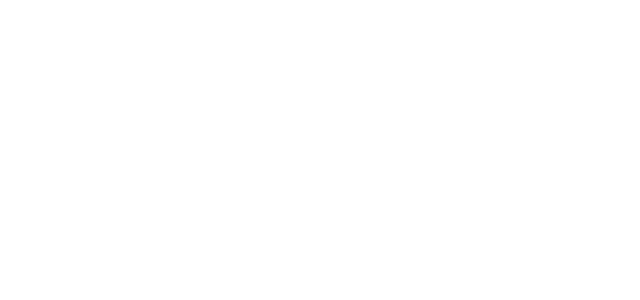
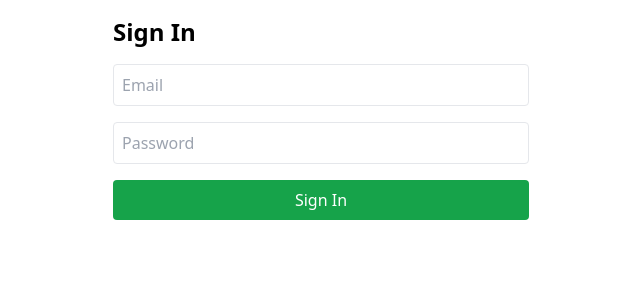
Before and after one commit to cuongnc0211/bukmeup_fe, a Nuxt app: page /sign_in in a window 1280 px wide. Before the commit this address had no page. Shown: the top 300 px of the page, without its empty margins (319-959 px from the left). Built offline with nearby package versions, Linux system fonts and the light colour scheme.

Commit message:
small change

```diff
--- /dev/null
+++ b/pages/sign_in.vue
@@ -0,0 +1,60 @@
+<script setup>
+  import { useRouter } from 'vue-router'
+
+  const route = useRoute()
+  const router = useRouter()
+
+  const email = ref('')
+  const password = ref('')
+  const errors = ref()
+
+  const auth = useAuthStore()
+
+  const handleSignin = async () => {
+    errors.value = null
+
+    const { data, error: signinError } = await useFetch('http://localhost:3000/users/tokens/sign_in',
+      {
+        method: 'POST',
+        body: {
+          email: email.value,
+          password: password.value
+        }
+      }
+    )
+
+    if (signinError.value) {
+      error.value = signinError.value.data.error_description || 'Signup failed'
+      return
+    }
+
+    const token = data.value.token
+    const user = data.value.resource_owner
+
+    auth.setToken(token)
+    auth.setUser(user)
+
+    router.push('/dashboard')
+  }
+</script>
+
+<template>
+  <div class="max-w-md mx-auto p-4">
+    <h1 class="text-2xl font-bold mb-4">Sign In</h1>
+
+    <form @submit.prevent="handleSignin" class="space-y-4">
+      <input v-model="email" type="email" placeholder="Email" class="w-full p-2 border rounded" required />
+      <input v-model="password" type="password" placeholder="Password" class="w-full p-2 border rounded" required />
+
+      <button type="submit" class="w-full bg-green-600 text-white py-2 rounded hover:bg-green-700">Sign In</button>
+
+      <ul v-if="errors" class="text-red-500 mt-2">
+        <li v-for="e in error">{{ e }}</li>
+      </ul>
+    </form>
+  </div>
+</template>
+
+<style lang="scss" scoped>
+
+</style>
--- a/pages/sign_up.vue
+++ b/pages/sign_up.vue
@@ -1,6 +1,9 @@
 <script setup>
+  import { useRouter } from 'vue-router'
+
   const route = useRoute();
   const auth = useAuthStore()
+  const router = useRouter()
 
   const error = ref(null)
 
@@ -43,7 +46,6 @@
 </script>
 
 <template>
-  <div>
   <div class="max-w-md mx-auto p-4">
     <h1 class="text-2xl font-bold mb-4">Sign Up</h1>
 
@@ -63,7 +65,6 @@
       </ul>
     </form>
   </div>
-  </div>
 </template>
 
 <style lang="scss" scoped>
```
Lines whose indentation alone changed are shown as unchanged.
